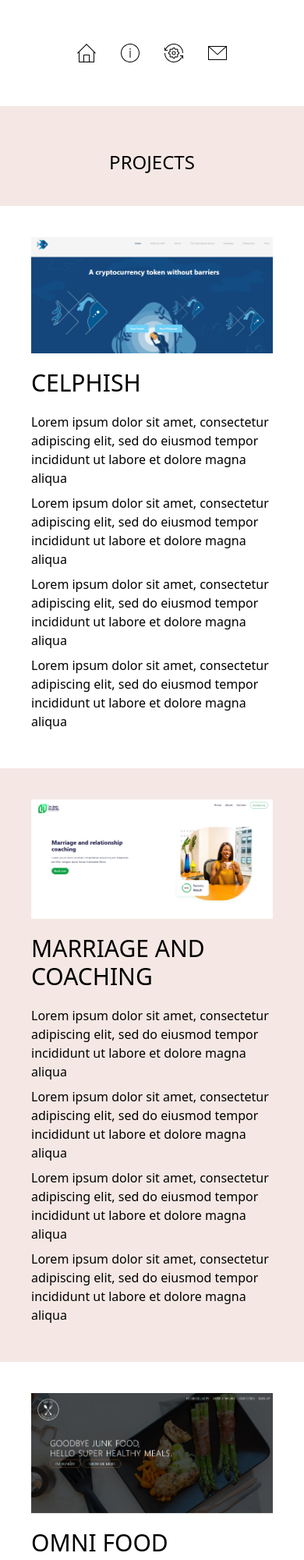
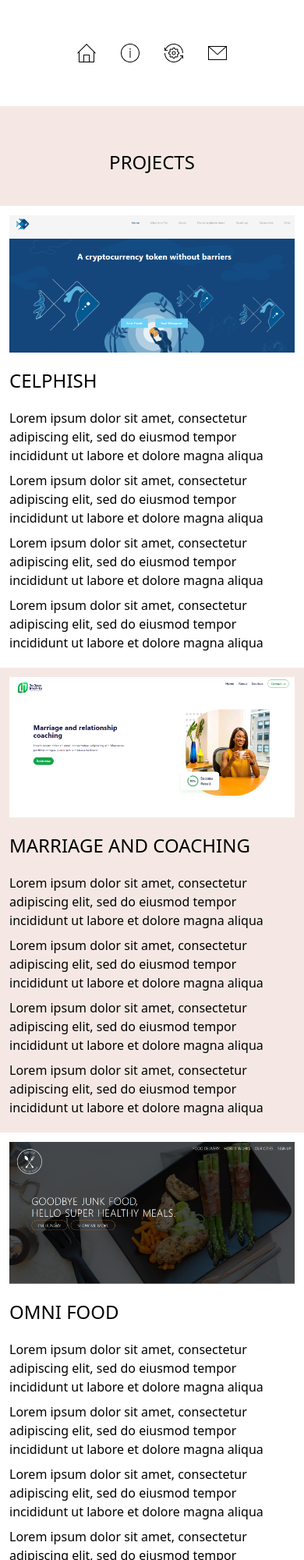
Before and after one commit to Uzayn/Old-portfolio, a website: page projects.html in a window 390 px wide. Shown: the top 2000 px of the page at 78% size. Drawn offline with nearby package versions, Linux system fonts and the light colour scheme.

Commit message:
general update

```diff
--- a/projects.html
+++ b/projects.html
@@ -39,19 +39,19 @@
         </div>
 
         <div>
-            <div class="text-center font-light text-2xl md:text-3xl pt-14 pb-10">PROJECTS</div>
+            <div class="text-center font-normal text-2xl md:text-3xl pt-14 pb-10">PROJECTS</div>
         </div>
 
         <div class="grid-flow-row">
 
             <div class="bg-white">
-                <div class="grid md:flex p-10">
+                <div class="grid md:flex p-3 md:p-10">
                     <div class=" md:w-1/2">
                         <a href="https://uzayn.github.io/celphish-crypto/"><img class="" src="resources/CF.png" alt=""></a>
                     </div>
                     <div class="md:mx-10 md:w-1/2 pt-5">
                         <div class="">
-                            <div class="text-left text-3xl">CELPHISH</div>
+                            <div class="text-left font-light text-2xl md:text-3xl">CELPHISH</div>
                         </div>
                         <ol class=" pt-3">
                             <li class="my-2">Lorem ipsum dolor sit amet, consectetur adipiscing elit, sed do eiusmod tempor incididunt ut labore et dolore magna aliqua</li>
@@ -70,10 +70,10 @@
 
 
 
-            <div class="grid md:flex p-10">
+            <div class="grid md:flex p-3 md:p-10">
                 <div class="md:mx-10 md:w-1/2 pt-5 order-2">
                     <div class="flex justify-between">
-                        <div class="text-left text-3xl">MARRIAGE AND COACHING</div>
+                        <div class="text-left font-light text-2xl md:text-3xl">MARRIAGE AND COACHING</div>
                         <!-- <div class="flex">
                             <svg class="mr-2 stroke-0" width="24" height="24"><path d="M12 0C5.374 0 0 5.373 0 12c0 5.302 3.438 9.8 8.207 11.387.599.111.793-.261.793-.577v-2.234c-3.338.726-4.033-1.416-4.033-1.416-.546-1.387-1.333-1.756-1.333-1.756-1.089-.745.083-.729.083-.729 1.205.084 1.839 1.237 1.839 1.237 1.07 1.834 2.807 1.304 3.492.997.107-.775.418-1.305.762-1.604-2.665-.305-5.467-1.334-5.467-5.931 0-1.311.469-2.381 1.236-3.221-.124-.303-.535-1.524.117-3.176 0 0 1.008-.322 3.301 1.23A11.509 11.509 0 0 1 12 5.803c1.02.005 2.047.138 3.006.404 2.291-1.552 3.297-1.23 3.297-1.23.653 1.653.242 2.874.118 3.176.77.84 1.235 1.911 1.235 3.221 0 4.609-2.807 5.624-5.479 5.921.43.372.823 1.102.823 2.222v3.293c0 .319.192.694.801.576C20.566 21.797 24 17.3 24 12c0-6.627-5.373-12-12-12z"/></svg>
                             <svg width="24" height="24"><path d="M21 13v10H0V4h12v2H2v15h17v-8h2zm3-12H13.012l4.035 4-6.977 7.07 2.828 2.828 6.977-7.07L24 12V1z"/></svg>
@@ -93,13 +93,13 @@
             </div>
 
             <div class="bg-white">
-                <div class="grid md:flex p-10">
+                <div class="grid md:flex p-3 md:p-10">
                     <div class="md:w-1/2">
                         <a href="/"><img class="" src="resources/OF.png" alt=""></a>
                     </div>
                     <div class="md:mx-10 md:w-1/2 pt-5">
                         <div class=" flex justify-between">
-                            <div class="text-left text-3xl">OMNI FOOD</div>
+                            <div class="text-left font-light text-2xl md:text-3xl">OMNI FOOD</div>
                             <!-- <div class="flex">
                                 <svg class="mr-2 stroke-0" width="24" height="24"><path d="M12 0C5.374 0 0 5.373 0 12c0 5.302 3.438 9.8 8.207 11.387.599.111.793-.261.793-.577v-2.234c-3.338.726-4.033-1.416-4.033-1.416-.546-1.387-1.333-1.756-1.333-1.756-1.089-.745.083-.729.083-.729 1.205.084 1.839 1.237 1.839 1.237 1.07 1.834 2.807 1.304 3.492.997.107-.775.418-1.305.762-1.604-2.665-.305-5.467-1.334-5.467-5.931 0-1.311.469-2.381 1.236-3.221-.124-.303-.535-1.524.117-3.176 0 0 1.008-.322 3.301 1.23A11.509 11.509 0 0 1 12 5.803c1.02.005 2.047.138 3.006.404 2.291-1.552 3.297-1.23 3.297-1.23.653 1.653.242 2.874.118 3.176.77.84 1.235 1.911 1.235 3.221 0 4.609-2.807 5.624-5.479 5.921.43.372.823 1.102.823 2.222v3.293c0 .319.192.694.801.576C20.566 21.797 24 17.3 24 12c0-6.627-5.373-12-12-12z"/></svg>
                                 <svg width="24" height="24"><path d="M21 13v10H0V4h12v2H2v15h17v-8h2zm3-12H13.012l4.035 4-6.977 7.07 2.828 2.828 6.977-7.07L24 12V1z"/></svg>
@@ -116,10 +116,10 @@
             </div>
 
             <div class=" text-black mb-2 ">
-                <div class="grid md:flex p-10">
+                <div class="grid md:flex p-3 md:p-10">
                     <div class="md:mx-10 md:w-1/2 pt-5 order-2">
                         <div class="flex justify-between">
-                            <div class="text-left text-3xl">PORTFOLIO</div>
+                            <div class="text-left font-light text-2xl md:text-3xl">PORTFOLIO</div>
                             <!-- <div class="flex">
                                 <svg class="mr-2 stroke-0" width="24" height="24"><path d="M12 0C5.374 0 0 5.373 0 12c0 5.302 3.438 9.8 8.207 11.387.599.111.793-.261.793-.577v-2.234c-3.338.726-4.033-1.416-4.033-1.416-.546-1.387-1.333-1.756-1.333-1.756-1.089-.745.083-.729.083-.729 1.205.084 1.839 1.237 1.839 1.237 1.07 1.834 2.807 1.304 3.492.997.107-.775.418-1.305.762-1.604-2.665-.305-5.467-1.334-5.467-5.931 0-1.311.469-2.381 1.236-3.221-.124-.303-.535-1.524.117-3.176 0 0 1.008-.322 3.301 1.23A11.509 11.509 0 0 1 12 5.803c1.02.005 2.047.138 3.006.404 2.291-1.552 3.297-1.23 3.297-1.23.653 1.653.242 2.874.118 3.176.77.84 1.235 1.911 1.235 3.221 0 4.609-2.807 5.624-5.479 5.921.43.372.823 1.102.823 2.222v3.293c0 .319.192.694.801.576C20.566 21.797 24 17.3 24 12c0-6.627-5.373-12-12-12z"/></svg>
                                 <svg width="24" height="24"><path d="M21 13v10H0V4h12v2H2v15h17v-8h2zm3-12H13.012l4.035 4-6.977 7.07 2.828 2.828 6.977-7.07L24 12V1z"/></svg>
```
Also changed, not shown: about.html (+1 -1 lines), contact.html (+1 -1 lines).
